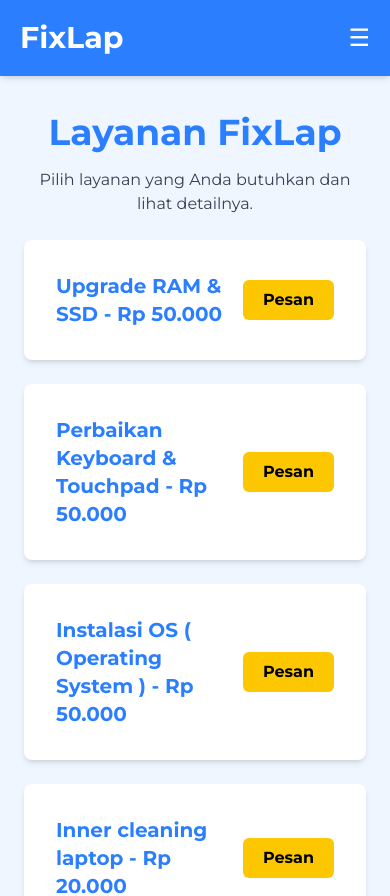
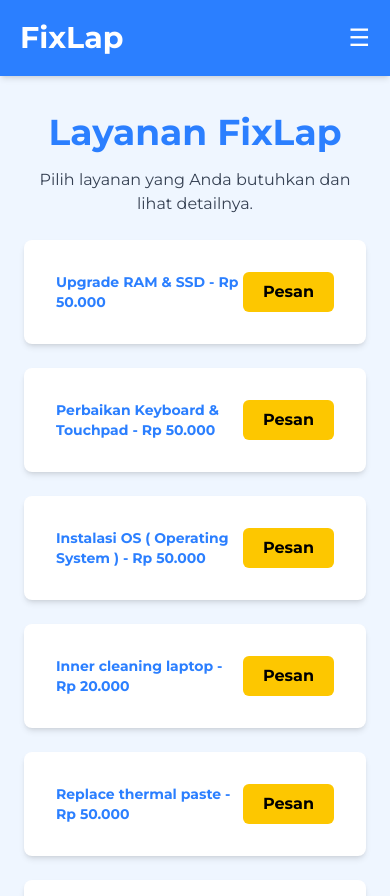
Before and after one commit to firuilalloh/service-laptp-website, a Vue app: page /layanan in a window 390 px wide. Shown: the top 896 px of the page. Built offline with nearby package versions, Linux system fonts and the light colour scheme.

Commit message:
fix responsive text in android

```diff
--- a/src/components/ServiceList.vue
+++ b/src/components/ServiceList.vue
@@ -14,7 +14,7 @@
       >
         <!-- Nama layanan + harga di kiri, tombol di kanan atas -->
         <div class="flex justify-between items-center">
-          <p class="text-xl font-bold text-blue-500">
+          <p class="text-sm font-bold md:text-2xl text-blue-500">
             {{ service.name }} - {{ service.price }}
           </p>
           <button
```
